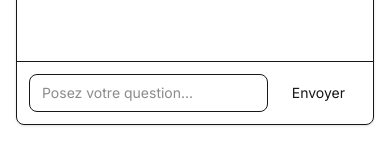
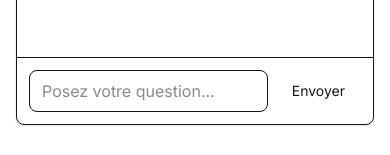
Before and after one commit to ksdok/cv-interactif-ia, a Next.js app: page / in a window 390 px wide. Shown: the part 476-631 px from the top of the page. Built offline with nearby package versions, Linux system fonts and the light colour scheme.

Commit message:
Fix issue with the chat (zoom)

```diff
--- a/app/layout.tsx
+++ b/app/layout.tsx
@@ -22,6 +22,10 @@ export default function RootLayout({
 }) {
   return (
     <html lang="fr" suppressHydrationWarning>
+      <head>
+        {/* Empêcher le zoom sur iOS lors du focus sur les inputs */}
+        <meta name="viewport" content="width=device-width, initial-scale=1, maximum-scale=1, user-scalable=no" />
+      </head>
       <body className={inter.className}>
         <ThemeProvider>{children}</ThemeProvider>
       </body>
--- a/components/ChatInterface.tsx
+++ b/components/ChatInterface.tsx
@@ -165,8 +165,8 @@ export default function ChatInterface({ suggestedQuestion, onQuestionSent }: Cha
             value={input}
             onChange={(e) => setInput(e.target.value)}
             placeholder="Posez votre question..."
-            // Optimisé pour mobile : padding et texte réduits sur petit écran
-            className="flex-1 min-w-0 px-3 sm:px-4 py-2 border border-slate-300 dark:border-slate-600 bg-white dark:bg-slate-700 text-slate-900 dark:text-slate-100 placeholder-slate-400 dark:placeholder-slate-500 rounded-lg focus:outline-none focus:ring-2 focus:ring-blue-500 focus:border-transparent text-sm sm:text-base"
+            // text-base (16px) sur mobile pour éviter le zoom automatique iOS Safari
+            className="flex-1 min-w-0 px-3 sm:px-4 py-2 border border-slate-300 dark:border-slate-600 bg-white dark:bg-slate-700 text-slate-900 dark:text-slate-100 placeholder-slate-400 dark:placeholder-slate-500 rounded-lg focus:outline-none focus:ring-2 focus:ring-blue-500 focus:border-transparent text-base"
             disabled={isLoading}
           />
           <button
```
